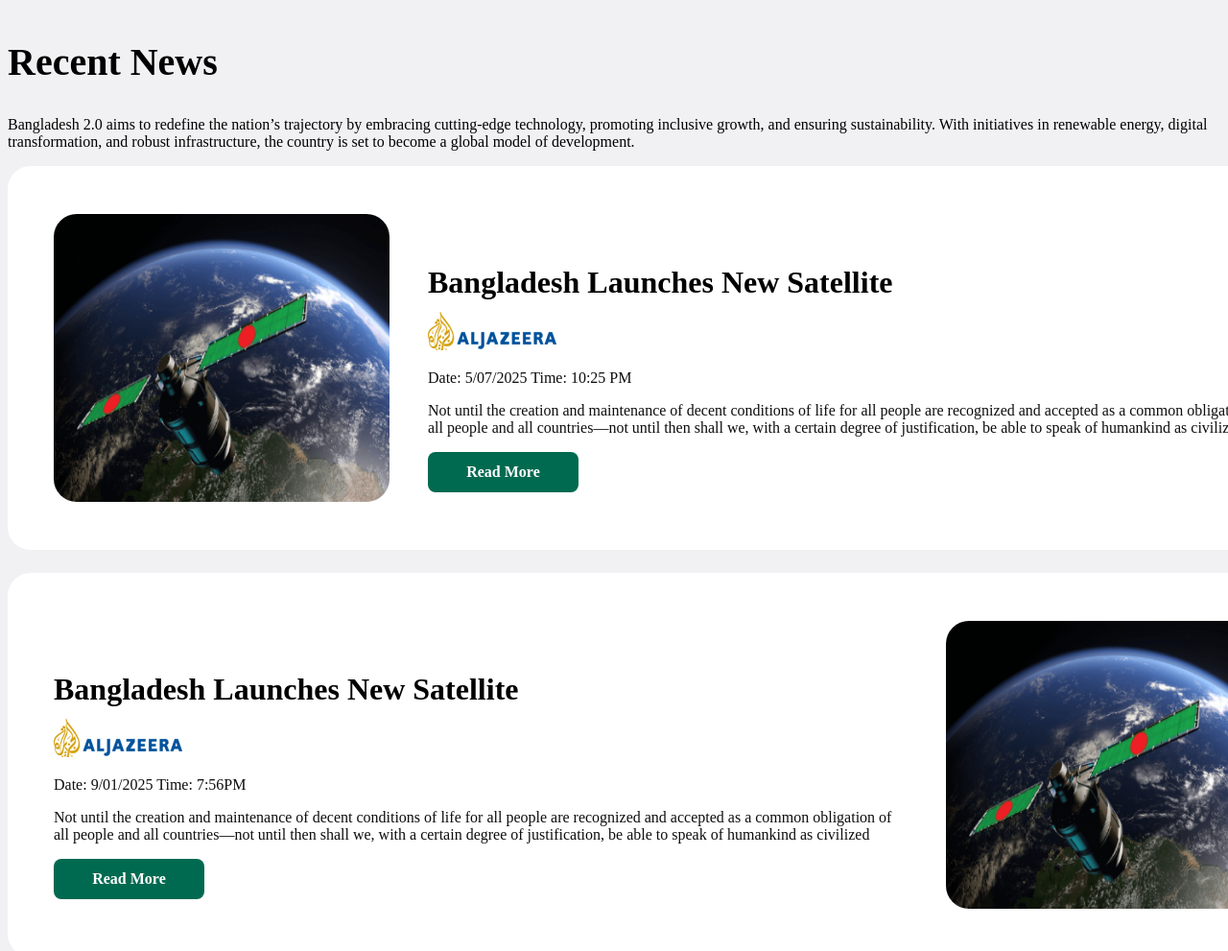
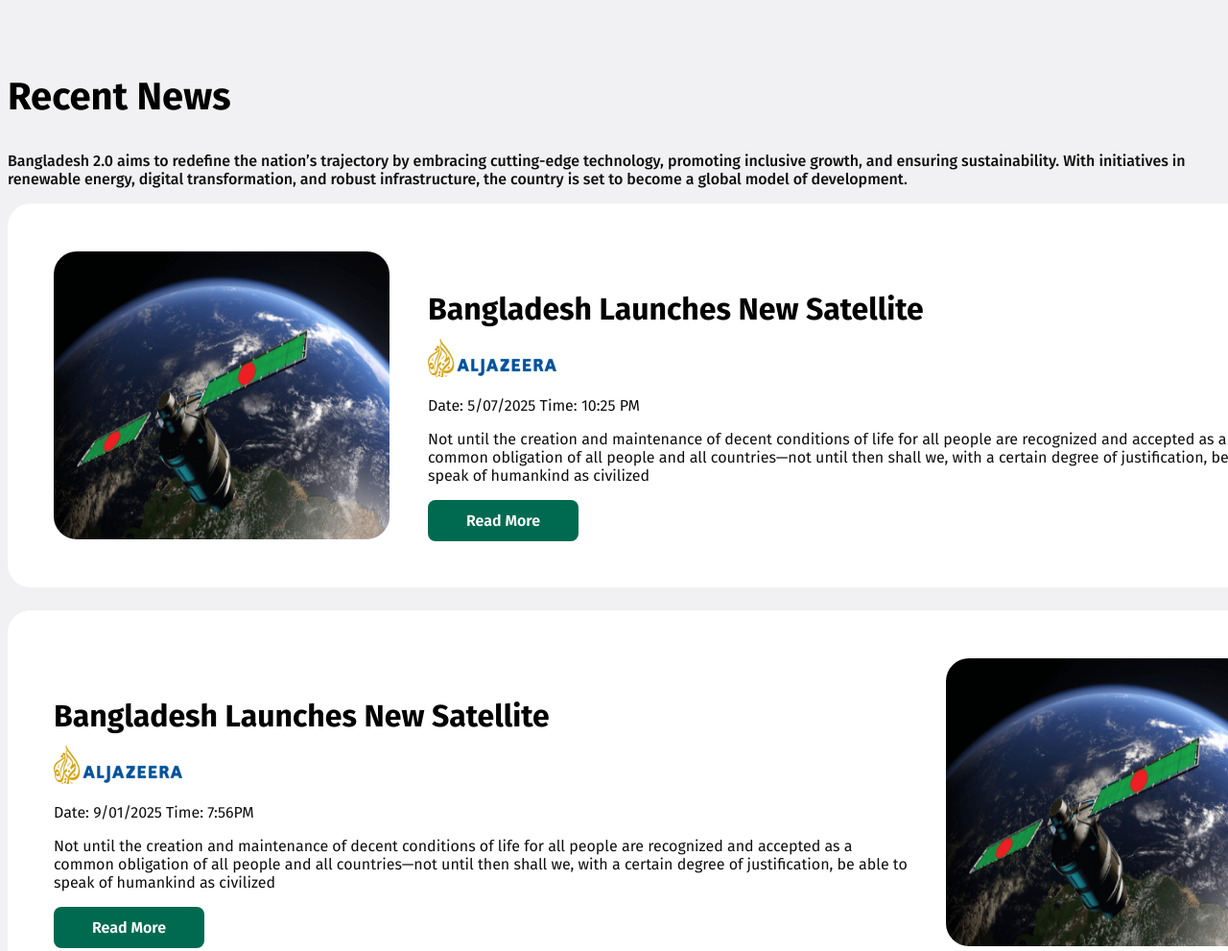
Before and after one commit to Pritom-Majumder/Prog_hero_B11_assignment, a plain HTML site: page index.html in a window 1280 px wide. Shown: the part 1094-2085 px from the top of the page at 96% size. Drawn offline with Linux system fonts and the light colour scheme.

Commit message:
added_hover_effect

```diff
--- a/index.html
+++ b/index.html
@@ -4,9 +4,12 @@
     <meta charset="UTF-8">
     <meta name="viewport" content="width=device-width, initial-scale=1.0">
     <title>Bangladesh</title>
+    <link rel="preconnect" href="https://fonts.googleapis.com">
+<link rel="preconnect" href="https://fonts.gstatic.com" crossorigin>
+<link href="https://fonts.googleapis.com/css2?family=Fira+Sans:ital,wght@0,100;0,200;0,300;0,400;0,500;0,600;0,700;0,800;0,900;1,100;1,200;1,300;1,400;1,500;1,600;1,700;1,800;1,900&display=swap" rel="stylesheet">
     <link rel="stylesheet" href="styles/assignment_style.css">
 </head>
-<body class="">
+<body class="fira-sans-medium ">
     <header>
         <div class="banner">
             <div class="banner_content">
--- a/styles/assignment_style.css
+++ b/styles/assignment_style.css
@@ -1,4 +1,8 @@
-@import url('https://fonts.googleapis.com/css2?family=Fira+Sans:ital,wght@0,100;0,200;0,300;0,400;0,500;0,600;0,700;0,800;0,900;1,100;1,200;1,300;1,400;1,500;1,600;1,700;1,800;1,900&display=swap');
+.fira-sans-medium {
+    font-family: "Fira Sans", serif;
+    font-weight: 500;
+    font-style: normal;
+  }
 
 /* .vision{
     margin: 0 auto;
@@ -146,6 +150,10 @@ margin-bottom: 24px;
     font-weight: bold;
 }
 
+.news_discri{
+    color: #0E0E0E;
+}
+
 .btn_color{
     background-color: #006A50;
     text-align: center;
@@ -194,6 +202,10 @@ margin-bottom: 24px;
 
 /* Donate today styles */
 
+.donate{
+    margin-top: 80px;
+}
+
 .donate_content{
 text-align: center;
 }
@@ -235,5 +247,9 @@ input{
     /* align-items: center; */
     /* justify-content: center; */
     padding: 32px 564px 0px 564px;
+}
 
+/* HOVER & COLOR CHANGE Styles */
+.taka_box:hover ,.btn_primary:hover, .btn_explore:hover {
+background-color: #5490F5;
 }
```
